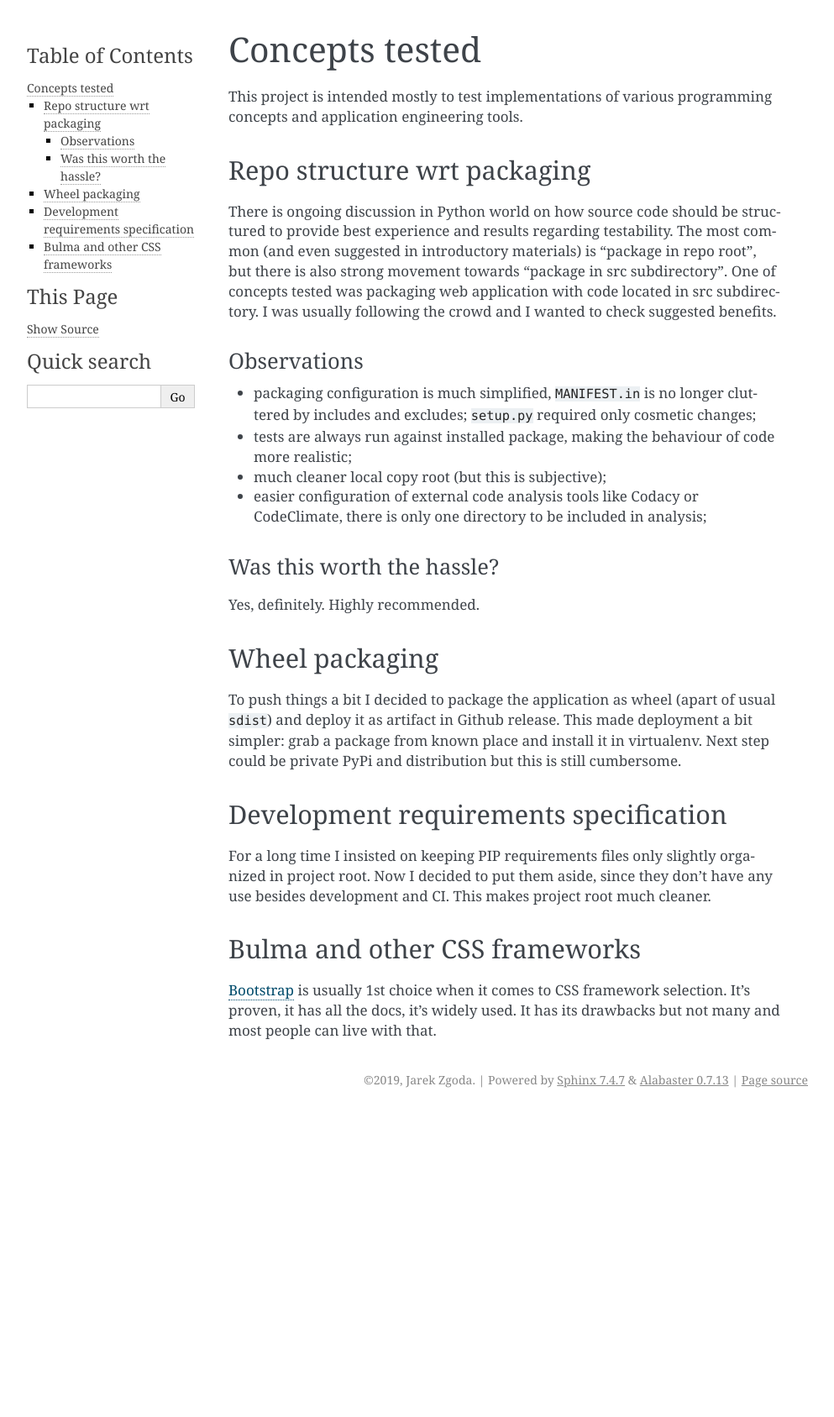
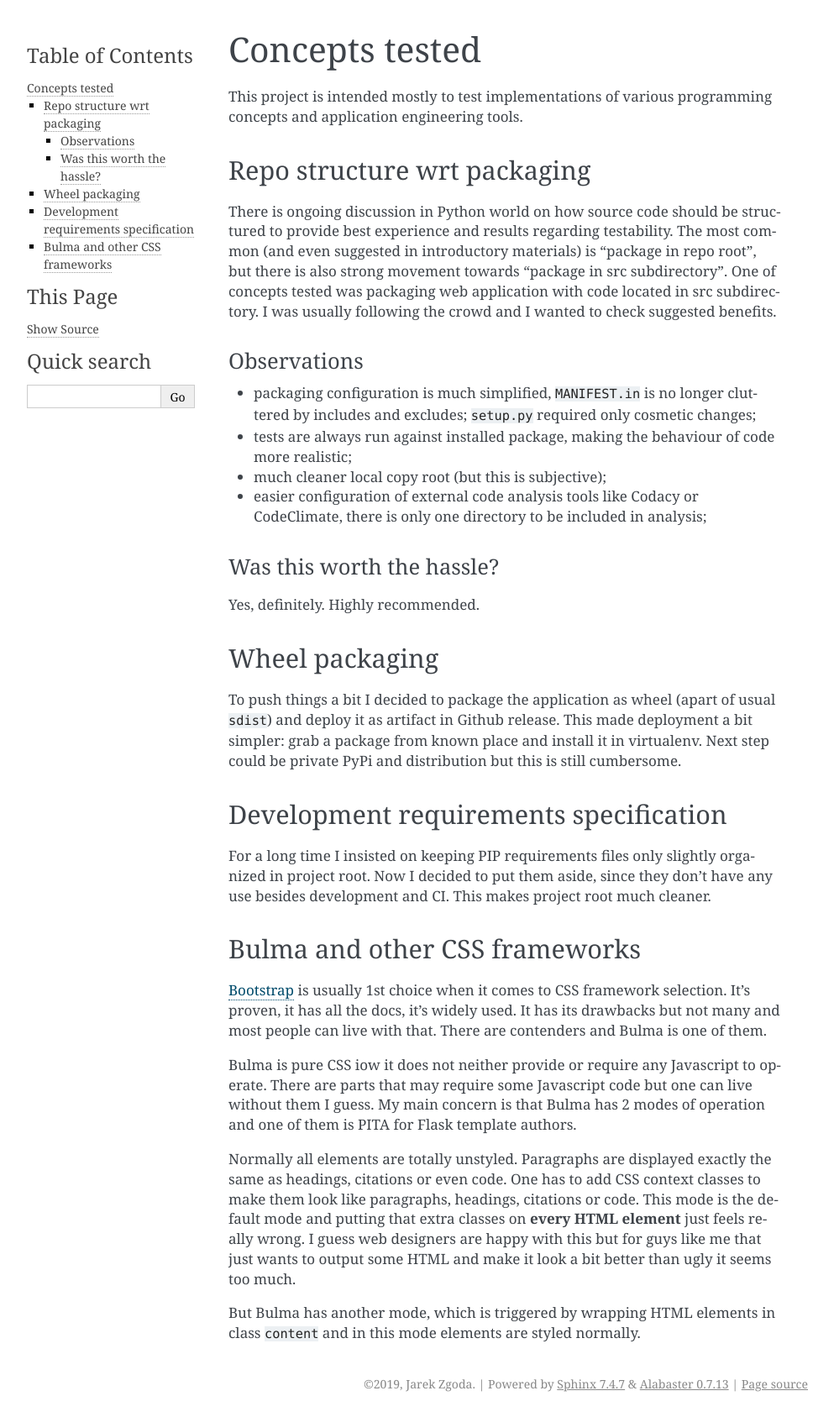
Before and after one commit to zgoda/devlog, a Sphinx documentation site: the page built from docs/concepts.rst, in a window 1280 px wide. Shown: the whole page at 84% size, without its empty margins (148-1141 px from the left). Built offline with Sphinx 7.4.7, drawn with Linux system fonts in a browser that asks for light colours; before the commit the page ends 1325 px from its top, so only the background shows below that.

Commit message:
Docs updated

```diff
--- a/docs/concepts.rst
+++ b/docs/concepts.rst
@@ -54,3 +54,20 @@ Bulma and other CSS frameworks
 `Bootstrap <https://getbootstrap.com/>`_ is usually 1st choice when it comes
 to CSS framework selection. It's proven, it has all the docs, it's widely
 used. It has its drawbacks but not many and most people can live with that.
+There are contenders and Bulma is one of them.
+
+Bulma is pure CSS iow it does not neither provide or require any Javascript to
+operate. There are parts that may require some Javascript code but one can
+live without them I guess. My main concern is that Bulma has 2 modes of
+operation and one of them is PITA for Flask template authors.
+
+Normally all elements are totally unstyled. Paragraphs are displayed exactly
+the same as headings, citations or even code. One has to add CSS context
+classes to make them look like paragraphs, headings, citations or code. This
+mode is the default mode and putting that extra classes on **every HTML
+element** just feels really wrong. I guess web designers are happy with this
+but for guys like me that just wants to output some HTML and make it look a
+bit better than ugly it seems too much.
+
+But Bulma has another mode, which is triggered by wrapping HTML elements in
+class ``content`` and in this mode elements are styled normally.
--- a/docs/flask.rst
+++ b/docs/flask.rst
@@ -32,6 +32,9 @@ autoescaping selection logic or subclass it and override
 but the later may be handy in resolving other issues which we will look at
 later.
 
+Anyway, after experimenting with ``.jinja`` extension for template files I
+reverted to using ``.html`` because most code editors support.
+
 Jinja configuration
 -------------------
 
```
